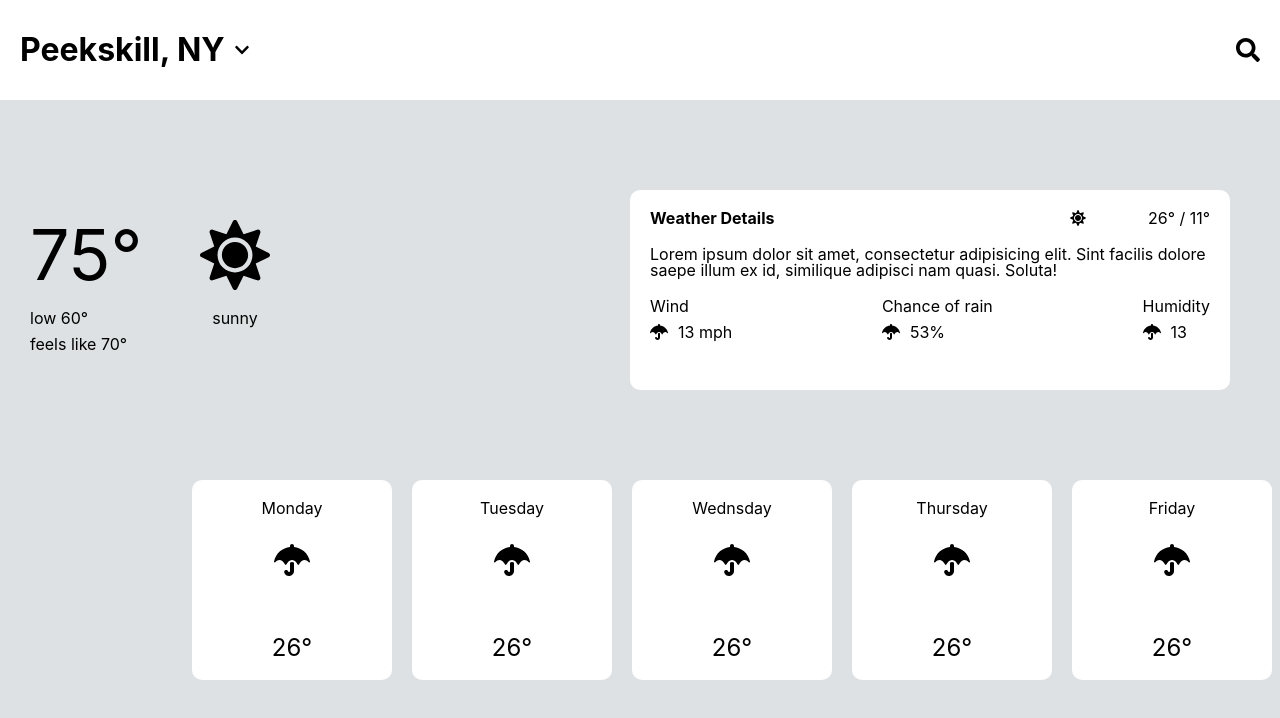
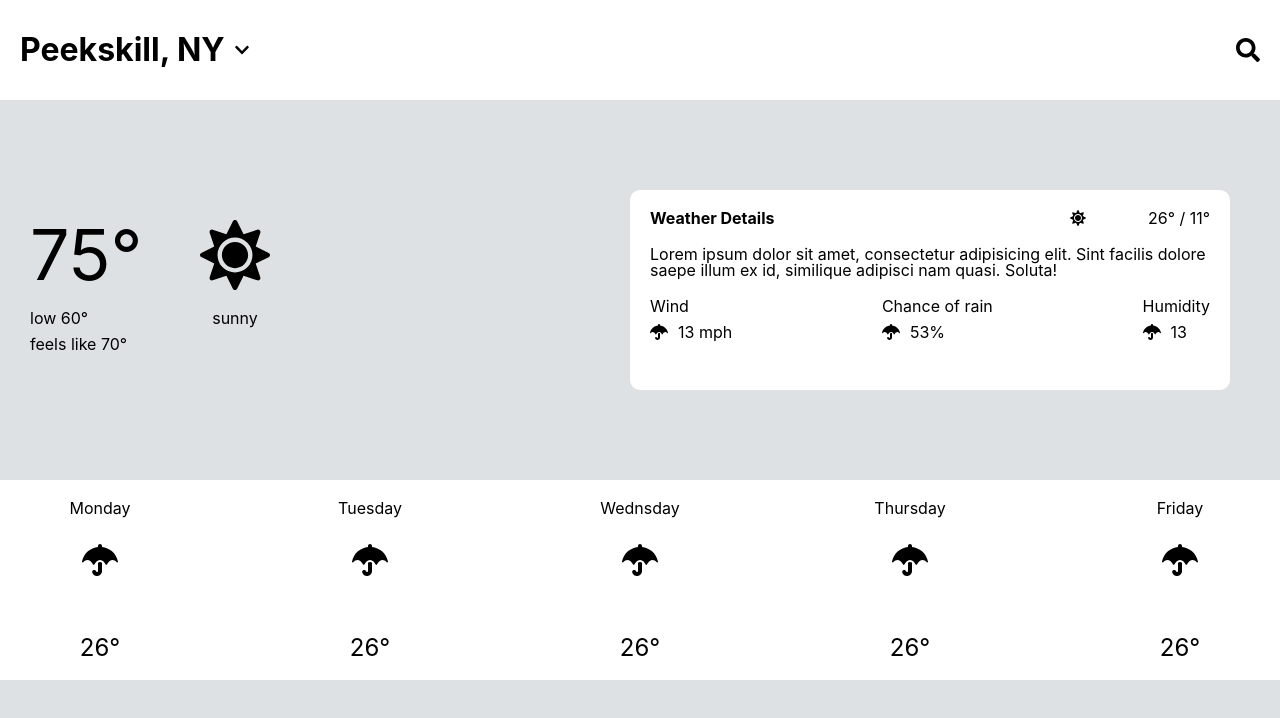
Before and after one commit to harrisonJones12/weather-app, a React (Create React App) app: page / in a window 1280 px wide. Shown: the top 718 px of the page. Built offline with nearby package versions, Linux system fonts and the light colour scheme; no server answers.

Commit message:
add background color

```diff
--- a/src/components/NextDay/NextDay.scss
+++ b/src/components/NextDay/NextDay.scss
@@ -78,18 +78,20 @@
     height: 250px;
     display: flex;
     flex-direction: column;
-    justify-content: space-between;
+    background-color: white;
+
     padding: 0 20px 0 20px;
 
     @media (min-width: 768px) {
       flex-direction: row;
       height: auto;
       align-self: center;
-      width: 70%;
+      width: 700px;
+      justify-content: space-between;
     }
 
-    @media (min-width: 1280px) {
-      align-self: center;
+    @media (min-width: 1080px) {
+      width: 100%;
     }
 
     // @media (min-width: 768px) {
@@ -112,10 +114,8 @@
 
       @media (min-width: 768px) {
         width: 200px;
-
         height: 200px;
         flex-direction: column;
-        flex: 0 0 auto;
         align-items: center;
         border-radius: 10px;
         margin-right: 20px;
```
